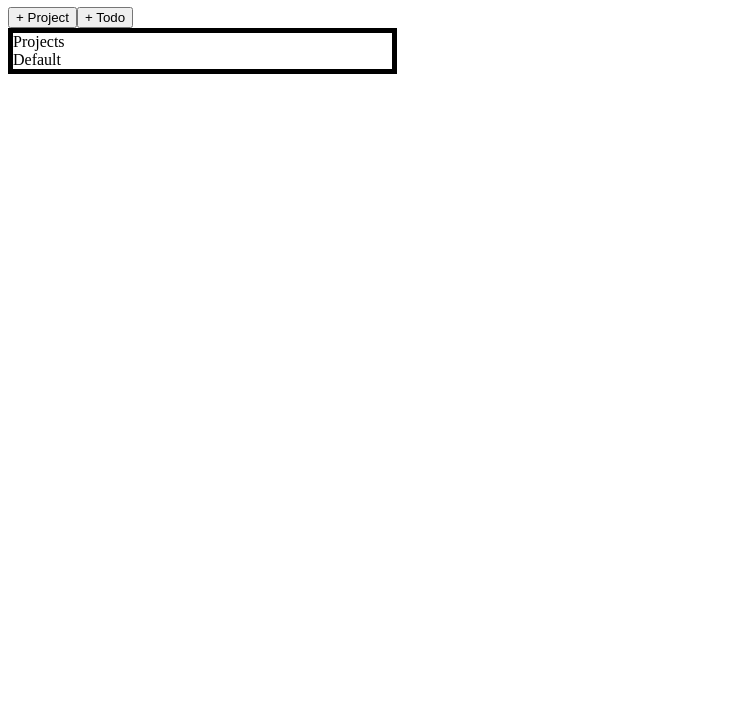
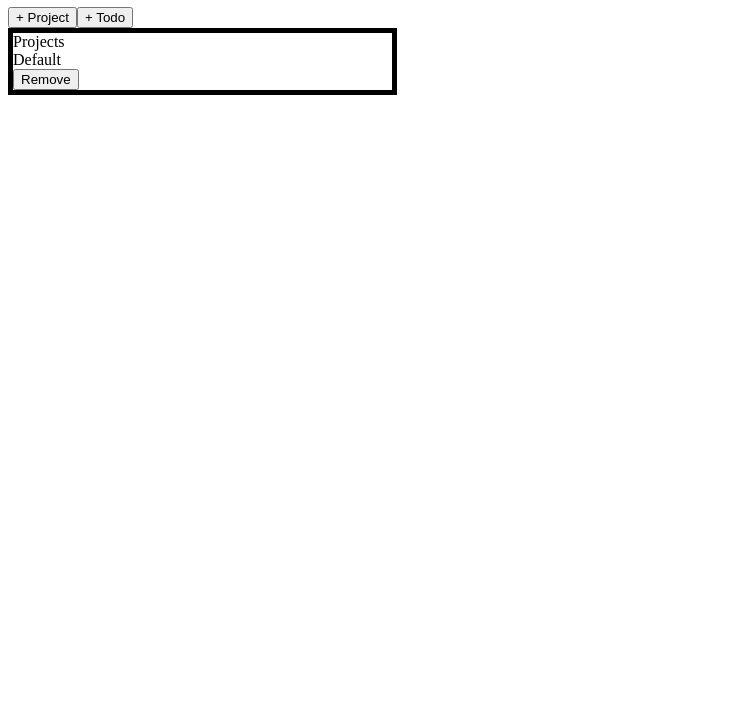
Before and after one commit to CameronStAmant/Todo-List, a website built with webpack: page dist/index.html in a window 1280 px wide. Shown: the part 73-800 px from the top of the page, without its empty margins (0-731 px from the left). Built offline with nearby package versions, Linux system fonts and the light colour scheme.

Commit message:
add delete button to projects

```diff
--- /dev/null
+++ b/src/defaultProject.js
@@ -0,0 +1,8 @@
+const defaultProject = () => {
+  document.getElementById('projectName').value = 'Default';
+  // let workspaceArea = document.getElementById('workspace');
+  // let newProjectDiv = document.createElement('div');
+  addProject.click();
+}
+
+export default defaultProject
--- /dev/null
+++ b/src/deleteProject.js
@@ -0,0 +1,21 @@
+const deleteProject = () => {
+  let projectsListing = document.getElementById('workspace');
+  let projectArray = [];
+  for (let i = 0; i < projectsListing.children.length; i++) {
+    if (projectsListing.children[i].className != 'delete-btn') {
+      let a = projectsListing.children[i].id;
+      projectArray[i] = `delete-${a}`;
+      let b = document.getElementById(projectArray[i]);
+      b.addEventListener('click', () => {
+        let c = b.id.split('-')[1];
+        if (document.getElementById(c) === null) {
+          return;
+        }
+        document.getElementById(c).remove();
+        b.remove();
+      })
+    }
+  }
+}
+
+export default deleteProject
--- /dev/null
+++ b/src/deleteTodo.js
@@ -0,0 +1,3 @@
+const deleteTodo = () => {
+
+}
--- a/src/homepage.js
+++ b/src/homepage.js
@@ -1,3 +1,5 @@
+import projectIndexToPage from './projectIndex';
+
 const homepage = () => {
   let contentDiv = document.getElementById('content');
   let header = document.createElement('h1');
@@ -29,11 +31,6 @@ const homepage = () => {
   workSpace.id = 'workspace';
   workSpace.innerHTML = 'Projects';
   contentDiv.appendChild(workSpace);
-
-  let defaultSpace = document.createElement('div');
-  defaultSpace.id = 'defaultSpace';
-  defaultSpace.innerHTML = 'Default';
-  workSpace.appendChild(defaultSpace);
 }
 
 export default homepage
--- a/src/index.js
+++ b/src/index.js
@@ -7,6 +7,8 @@ import todoButtonActions from './todoButton';
 import todoIndexToPage from './todoIndex';
 import todoCancelButton from './todoCancelButton';
 import projectCancelButton from './projectCancelButton';
+import deleteProject from './deleteProject';
+import defaultProject from './defaultProject';
 
 homepage();
 projectButtonActions();
@@ -15,3 +17,5 @@ todoButtonActions();
 todoIndexToPage();
 todoCancelButton();
 projectCancelButton();
+defaultProject();
+deleteProject();
--- a/src/projectIndex.js
+++ b/src/projectIndex.js
@@ -1,5 +1,4 @@
-import projectFactory from './projectFactory';
-import projectCancelButton from './projectCancelButton';
+import deleteProject from './deleteProject';
 
 const projectIndexToPage = () => {
   let addProject = document.getElementById('addProject');
@@ -9,12 +8,19 @@ const projectIndexToPage = () => {
     let newProjectDiv = document.createElement('div');
     newProjectDiv.id = name;
     newProjectDiv.innerHTML = name;
-    // let newProject = projectFactory(name);
+
+    let deleteBtn = document.createElement('BUTTON');
+    deleteBtn.innerHTML = 'Remove';
+    deleteBtn.className = 'delete-btn';
+    deleteBtn.id = `delete-${newProjectDiv.id}`;
+
     workspaceArea.appendChild(newProjectDiv);
+    workspaceArea.appendChild(deleteBtn);
     const projectButton = document.getElementById('createProject');
     const projectName = document.getElementById('projectName');
     projectButton.style.display = 'none';
     projectName.value = '';
+    deleteProject();
   });
 }
 
--- a/src/projectList.js
+++ b/src/projectList.js
@@ -1,10 +1,12 @@
+//adds projects to the todo dropdown list when creating a todo
 const projectButtonList = () => {
   let projectsListing = document.getElementById('workspace');
   let projectArray = [];
   for (let i = 0; i < projectsListing.children.length; i++) {
-    projectArray.push(projectsListing.children[i].id);
+    if (projectsListing.children[i].className != 'delete-btn') {
+      projectArray.push(projectsListing.children[i].id);
+    }
   }
-  // console.log(projectArray);
   return projectArray;
 }
 
--- a/src/style.css
+++ b/src/style.css
@@ -32,3 +32,7 @@
 #createTodo {
   display: none;
 }
+
+.delete-btn {
+  display: inline;
+}
```
Also changed, not shown: dist/main.js, 1 other file.
